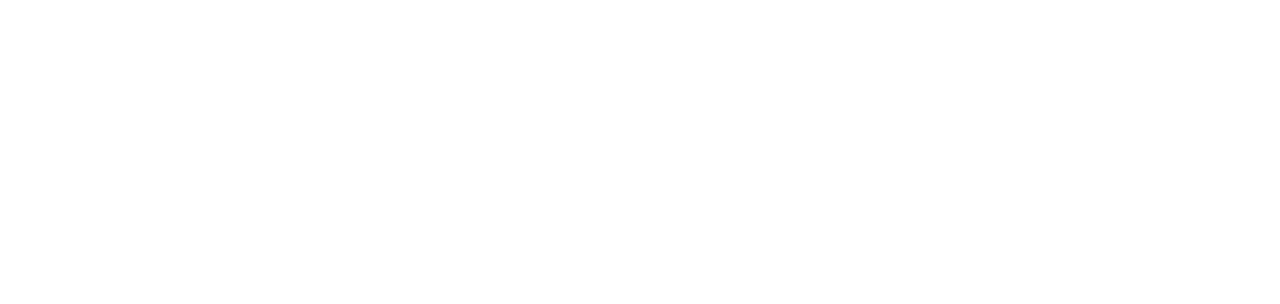
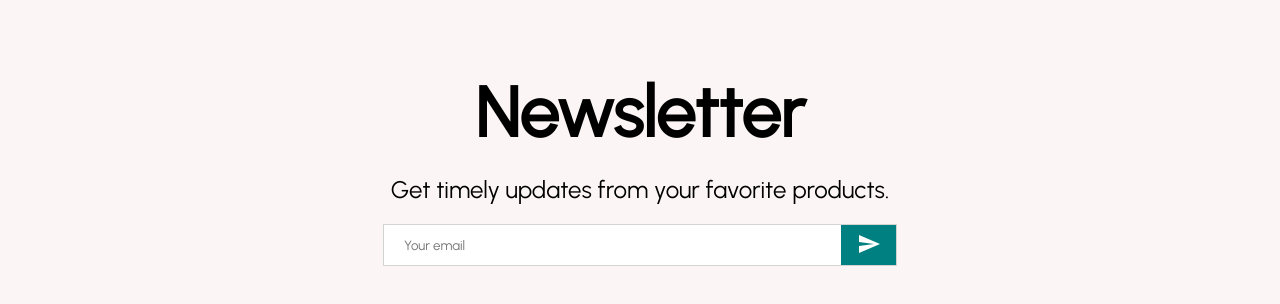
Before and after one commit to Chaneei/ecommerce, a React (Create React App) app: page / in a window 1280 px wide. Shown: the part 2328-2632 px from the top of the page. Before the commit the page ends 2256 px from the top, so only its background shows below. Built offline with nearby package versions, Linux system fonts and the light colour scheme.

Commit message:
7. Newsletter

```diff
--- /dev/null
+++ b/src/components/Newsletter.js
@@ -0,0 +1,57 @@
+import React from "react";
+import { Send } from "@material-ui/icons";
+import styled from "styled-components";
+
+const Container = styled.div`
+  height: 60vh;
+  background-color: #fcf5f5;
+  display: flex;
+  align-items: center;
+  justify-content: center;
+  flex-direction: column;
+`;
+const Title = styled.h1`
+  font-size: 70px;
+  margin-bottom: 20px;
+`;
+const Desc = styled.div`
+  font-size: 24px;
+  font-weight: 300;
+  margin-bottom: 20px;
+`;
+const InputContainer = styled.div`
+  width: 40%;
+  height: 40px;
+  background-color: white;
+  display: flex;
+  justify-content: space-between;
+
+  border: 1px solid lightgray;
+`;
+const Input = styled.input`
+  flex: 8;
+  padding-left: 20px;
+`;
+const Button = styled.button`
+  flex: 1;
+  background-color: teal;
+  color: white;
+  cursor: pointer;
+`;
+
+const Newsletter = () => {
+  return (
+    <Container>
+      <Title>Newsletter</Title>
+      <Desc>Get timely updates from your favorite products.</Desc>
+      <InputContainer>
+        <Input placeholder="Your email" />
+        <Button>
+          <Send />
+        </Button>
+      </InputContainer>
+    </Container>
+  );
+};
+
+export default Newsletter;
--- a/src/index.css
+++ b/src/index.css
@@ -10,3 +10,7 @@
 ol {
   list-style: none;
 }
+input,
+button {
+  border: none;
+}
--- a/src/pages/Home.js
+++ b/src/pages/Home.js
@@ -2,6 +2,7 @@
 import Announcement from "../components/Announcement";
 import Categories from "../components/Categories";
 import Navbar from "../components/Navbar";
+import Newsletter from "../components/Newsletter";
 import Products from "../components/Products";
 import Slider from "../components/Slider";
 
@@ -13,6 +14,7 @@
       <Slider />
       <Categories />
       <Products />
+      <Newsletter />
     </div>
   );
 }
```
